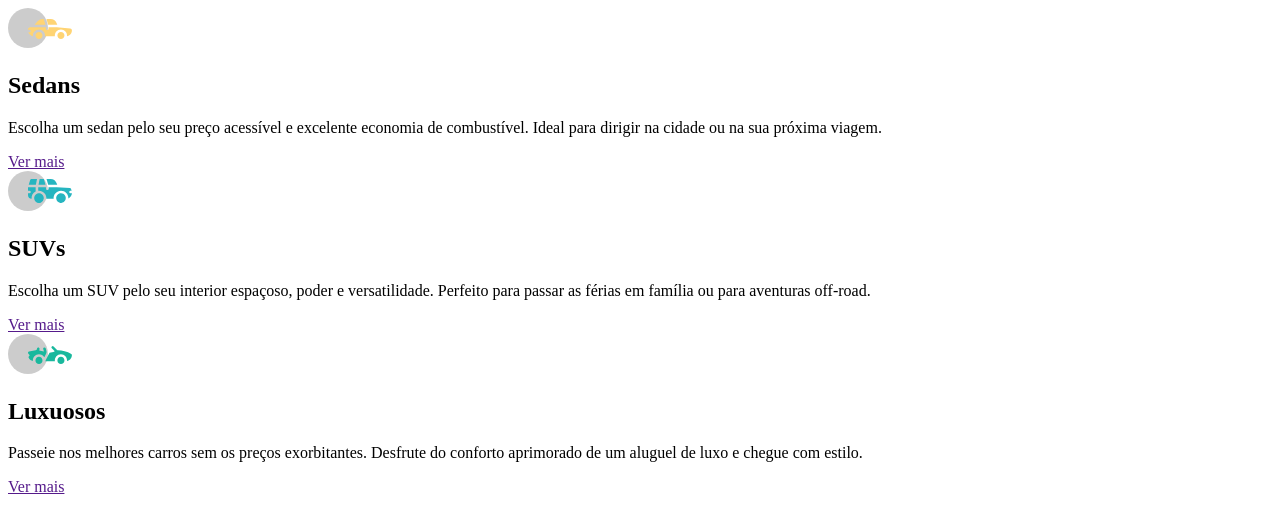
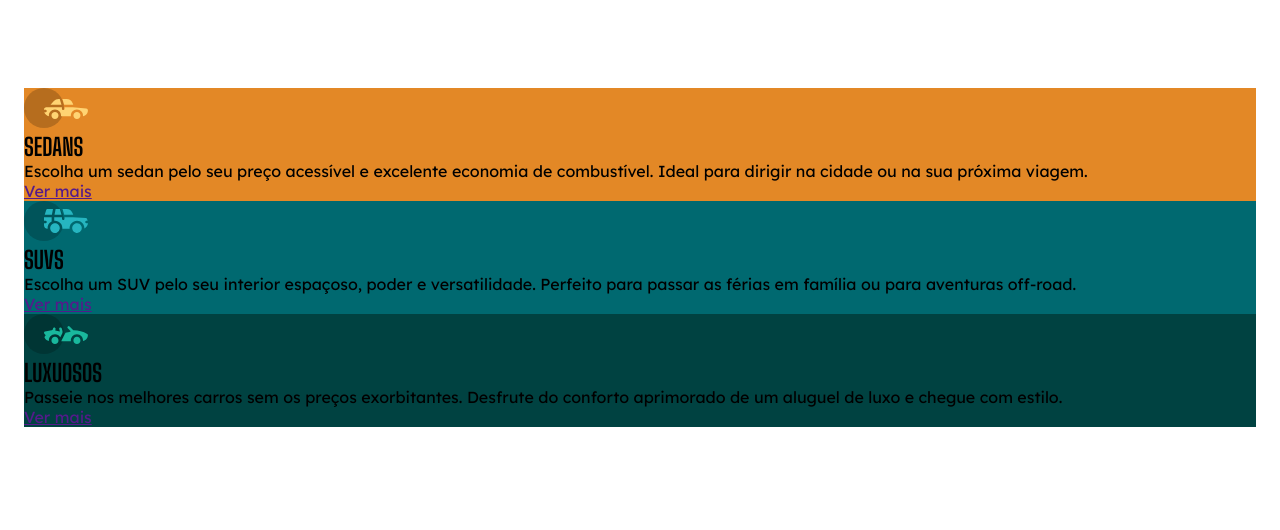
Before and after one commit to guipaiva11/carros, a plain HTML site: page index.html in a window 1280 px wide. Drawn offline with Linux system fonts and the light colour scheme.

Commit message:
desenvolvimento do CSS

```diff
--- a/index.html
+++ b/index.html
@@ -4,6 +4,10 @@
     <meta charset="UTF-8">
     <meta http-equiv="X-UA-Compatible" content="IE=edge">
     <meta name="viewport" content="width=device-width, initial-scale=1.0">
+    <link rel="preconnect" href="https://fonts.googleapis.com">
+    <link rel="preconnect" href="https://fonts.gstatic.com" crossorigin>
+    <link href="https://fonts.googleapis.com/css2?family=Big+Shoulders+Display:wght@700&family=Lexend+Deca&display=swap" rel="stylesheet">
+    <link rel="stylesheet" href="style.css">
     <title>Carros</title>
 </head>
 <body>
--- a/style.css
+++ b/style.css
@@ -0,0 +1,42 @@
+*{
+    margin: 0;
+    padding: 0;
+    box-sizing: border-box;
+}
+
+:root{
+    --orange: #e38826;
+    --cyan: #006970;
+    --dark-cyan: #004241;
+    --gray: #f2f2f2;
+    --transparent-white: rgba(255, 255, 255, 0.75);
+}
+
+body{
+    padding: 5.5rem 1.5rem;
+}
+
+h2{
+    font-family: 'Big Shoulders Display', sans-serif;
+    text-transform: uppercase;
+}
+
+p{
+    font-family: 'Lexend Deca', sans-serif;
+}
+
+a{
+    font-family: 'Lexend Deca', sans-serif;
+}
+
+.sedans{
+    background: var(--orange);
+}
+
+.suvs{
+    background: var(--cyan);
+}
+
+.luxuosos{
+    background: var(--dark-cyan);
+}
```
